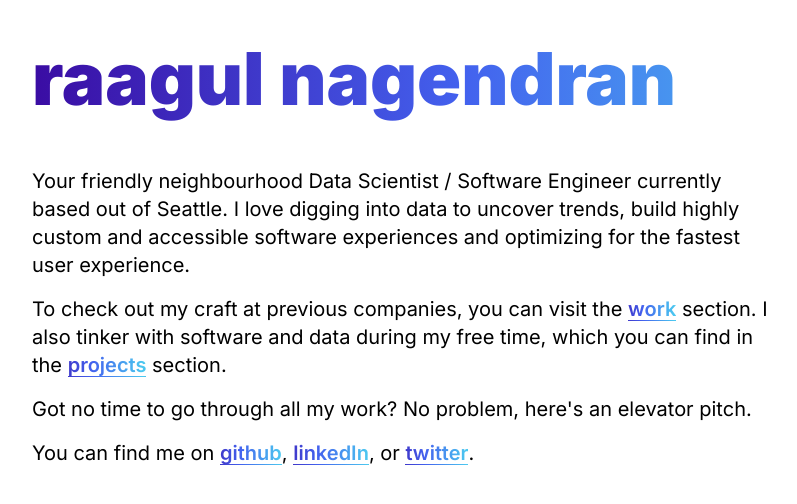
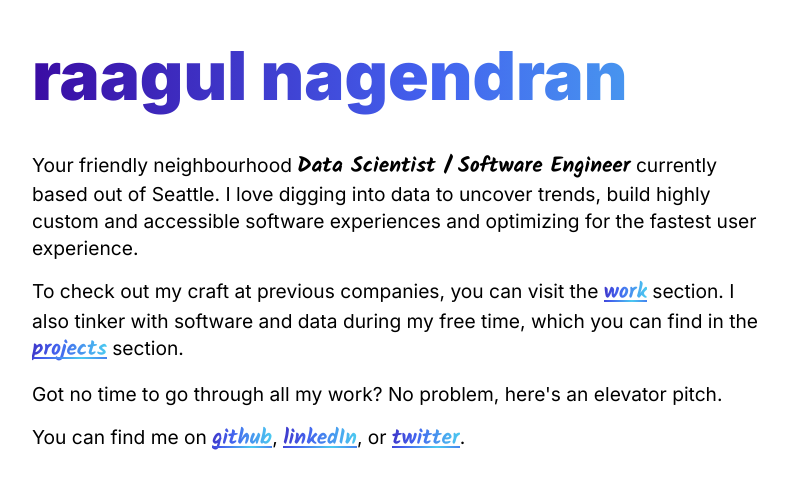
Before and after one commit to raaguln/portfolio, a Next.js app: page / in a window 1280 px wide. Shown: the top 504 px of the page, without its empty margins (0-797 px from the left). Built offline with nearby package versions, Linux system fonts and the light colour scheme.

Commit message:
yet more style updates

```diff
--- a/app/(components)/prettyLink.module.css
+++ b/app/(components)/prettyLink.module.css
@@ -8,28 +8,32 @@
     var(--blueA3)
   );
   background-size: 200%;
+  background-clip: text;
   -webkit-background-clip: text;
   -webkit-text-fill-color: transparent;
   animation: bg 3s linear infinite;
+  width: fit-content;
 }
 
 .span a {
   text-decoration: none;
   font-weight: 600;
+  font-size: var(--fs-xs);
 }
 
 .span::after {
   content: "";
   position: absolute;
-  bottom: 0;
+  bottom: 6px;
   left: 0;
   width: 100%;
-  height: 1px;
+  height: 2px;
   background: linear-gradient(
     to right,
     var(--blueA3),
     var(--blueA2),
     var(--blueA1),
+    var(--blueA2),
     var(--blueA3)
   );
   background-size: 200%;
@@ -49,4 +53,7 @@
   .span {
     animation: none;
   }
+  .span::after {
+    animation: none;
+  }
 }
--- a/app/(components)/prettyLink.tsx
+++ b/app/(components)/prettyLink.tsx
@@ -1,18 +1,21 @@
 import { FC, ReactNode } from "react"
 import Link from "next/link"
 import styles from "./prettyLink.module.css"
+import { kalam } from "../fonts"
 
 interface LinkProps {
-  href: string,
-  target: string,
-  children: ReactNode,
+  href: string
+  target: string
+  children: ReactNode
 }
 
 const PrettyLink: FC<LinkProps> = (props) => {
   const { href, target, children } = props
   return (
-    <span className={styles.span}>
-      <Link href={href} target={target}>{children}</Link>
+    <span className={`${kalam.className} ${styles.span}`}>
+      <Link href={href} target={target}>
+        {children}
+      </Link>
     </span>
   )
 }
--- a/app/(components)/project.module.css
+++ b/app/(components)/project.module.css
@@ -19,12 +19,12 @@
   background: linear-gradient(transparent, var(--blueA2), transparent);
   height: 180px;
   width: 2px;
-  transition: top var(--projects-link-duration) ease,
-    opacity var(--projects-link-duration) ease;
+  transition: top var(--duration-short) ease, opacity var(--duration-short) ease;
 }
 
 .span {
   position: relative;
+  width: fit-content;
   background: linear-gradient(
     to right,
     var(--blueA3),
@@ -33,9 +33,10 @@
     var(--blueA3)
   );
   background-size: 200%;
+  background-clip: text;
   -webkit-background-clip: text;
   -webkit-text-fill-color: transparent;
-  transition: background-position var(--projects-link-duration) ease;
+  transition: background-position var(--duration-long) ease;
 }
 
 .span a {
@@ -46,10 +47,10 @@
 .span::after {
   content: "";
   position: absolute;
-  bottom: 0;
+  bottom: 3px;
   left: 0;
   width: 100%;
-  height: 1px;
+  height: 3px;
   background: linear-gradient(
     to right,
     var(--blueA3),
@@ -58,7 +59,7 @@
     var(--blueA3)
   );
   background-size: 200%;
-  transition: background-position var(--projects-link-duration) ease;
+  transition: background-position var(--duration-long) ease;
 }
 
 .imgContainer:hover::after {
@@ -81,22 +82,31 @@
   height: 100%;
 }
 
-/* .imgCaption {
-} */
+.imgCaption {
+  font-style: italic;
+  letter-spacing: -0.5px;
+}
 
 .projectTitle {
   margin: 1rem 0 0 0;
+  font-size: var(--fs-m);
+  font-weight: 900;
 }
 
 .brand {
-  font-size: 1rem;
+  font-size: var(--fs-s);
+  letter-spacing: -1px;
   text-transform: uppercase;
-  margin: 0 0 1rem 0;
+  margin: 0.3rem 0 0.5rem 0;
 }
 
 .description {
   margin: 0;
   margin: 0 0 0.5rem 0;
+}
+
+.interesting {
+  font-size: var(--fs-xs);
 }
 
 /* @media (max-width: 860px) {
--- a/app/(components)/title.module.css
+++ b/app/(components)/title.module.css
@@ -1,15 +1,11 @@
 .titleContainer {
   position: relative;
-  display: inline-block;
+  display: inline-flex;
   background-color: var(--blueA2);
   background-size: 200%;
+  background-clip: text;
   -webkit-background-clip: text;
   -webkit-text-fill-color: transparent;
-
-  /* padding: 0 16px 8px 16px; */
-  border-radius: 24px;
-  border-top-left-radius: 0;
-  margin-bottom: 1rem;
 }
 
 .titleContainer2 {
@@ -23,6 +19,7 @@
     var(--blueA3)
   );
   background-size: 200%;
+  background-clip: text;
   -webkit-background-clip: text;
   -webkit-text-fill-color: transparent;
 
@@ -37,6 +34,8 @@
 }
 
 .span {
+  border-radius: var(--br);
+  margin: 0;
   padding: 0 16px;
   background: linear-gradient(
     to right,
@@ -48,9 +47,10 @@
   background-size: 300%;
   background-position: 0% center;
   color: white;
+  background-clip: none;
   -webkit-background-clip: none;
   -webkit-text-fill-color: white;
-  transition: background-position var(--anim-short) ease;
+  transition: background-position var(--duration-short) ease;
   /* font-size: 2.441rem; */
 }
 
--- a/app/(components)/title.tsx
+++ b/app/(components)/title.tsx
@@ -1,6 +1,7 @@
 import { FC, ReactNode } from "react"
 import styles from "./title.module.css"
 import Link from "next/link"
+import { kalam } from "../fonts"
 
 interface Data {
   children: ReactNode
@@ -14,7 +15,7 @@ const Title: FC<Data> = ({ children, homeRoute = true }) => {
       <h1 className={styles.title}>
         {homeRoute ? (
           <>
-            <span className={styles.span}>
+            <span className={`${kalam.className} ${styles.span}`}>
               <Link href="/">rn</Link>
             </span>
             {" / "}
--- a/app/fonts.tsx
+++ b/app/fonts.tsx
@@ -1,3 +1,9 @@
-import { Inter } from "next/font/google"
+import { Inter, Kalam } from "next/font/google"
 
-export const inter = Inter({ subsets: ["latin"], display: 'swap' })
+export const inter = Inter({ subsets: ["latin"], display: "swap" })
+
+export const kalam = Kalam({
+  subsets: ["latin"],
+  weight: "700",
+  display: "swap",
+})
--- a/app/globals.css
+++ b/app/globals.css
@@ -1,6 +1,14 @@
 :root {
-  --projects-link-duration: 1.4s;
-  --anim-short: 0.5s;
+  --fs-xl: 4.209rem;
+  --fs-l: 3.157rem;
+  --fs-m: 2.369rem;
+  --fs-s: 1.777rem;
+  --fs-xs: 1.333rem;
+  --fs-body: 1.2rem;
+
+  --duration-long: 1.2s;
+  --duration-short: 0.5s;
+
   --blue1: #caf0f8;
   --blue2: #ade8f4;
   --blue3: #90e0ef;
@@ -14,6 +22,8 @@
   --blueA1: #4cc9f0;
   --blueA2: #4361ee;
   --blueA3: #3a0ca3;
+
+  --br: 16px;
 }
 
 /* :root {
@@ -72,36 +82,34 @@ h5 {
   word-break: break-word;
   /* overflow-wrap: break-word; */
   hyphens: auto;
-  width: fit-content;
 }
 
 h1 {
-  font-size: 4.552rem;
+  font-size: var(--fs-xl);
   font-weight: 900;
-  margin-bottom: 1.5rem;
+  margin-bottom: 1rem;
 }
 
 h2 {
-  font-size: 2.441rem;
+  font-size: var(--fs-l);
 }
 
 h3 {
-  font-size: 1.953rem;
-  font-weight: 900;
+  font-size: var(--fs-m);
 }
 
 h4 {
-  font-size: 1.563rem;
+  font-size: var(--fs-s);
   font-weight: 700;
   letter-spacing: 2px;
 }
 
 h5 {
-  font-size: 1.25rem;
+  font-size: var(--fs-xs);
 }
 
 p {
-  font-size: 1.25rem;
+  font-size: var(--fs-body);
   margin-bottom: 1rem;
 }
 
--- a/app/page.module.css
+++ b/app/page.module.css
@@ -0,0 +1,3 @@
+.span {
+  font-size: var(--fs-xs);
+}
--- a/app/page.tsx
+++ b/app/page.tsx
@@ -1,15 +1,19 @@
 import PrettyLink from "./(components)/prettyLink"
 import Title from "./(components)/title"
+import { kalam } from "./fonts"
+import styles from "./page.module.css"
 
 export default function Home() {
+  const spanCN = `${kalam.className} ${styles.span}`
   return (
     <>
       <Title homeRoute={false}>raagul nagendran</Title>
       <p>
-        Your friendly neighbourhood Data Scientist / Software Engineer currently
-        based out of Seattle. I love digging into data to uncover trends, build
-        highly custom and accessible software experiences and optimizing for the
-        fastest user experience.
+        Your friendly neighbourhood{" "}
+        <span className={spanCN}>Data Scientist / Software Engineer</span>{" "}
+        currently based out of Seattle. I love digging into data to uncover
+        trends, build highly custom and accessible software experiences and
+        optimizing for the fastest user experience.
       </p>
       <p>
         To check out my craft at previous companies, you can visit the{" "}
```
Also changed, not shown: app/(components)/project.tsx (+9 -3 lines).
